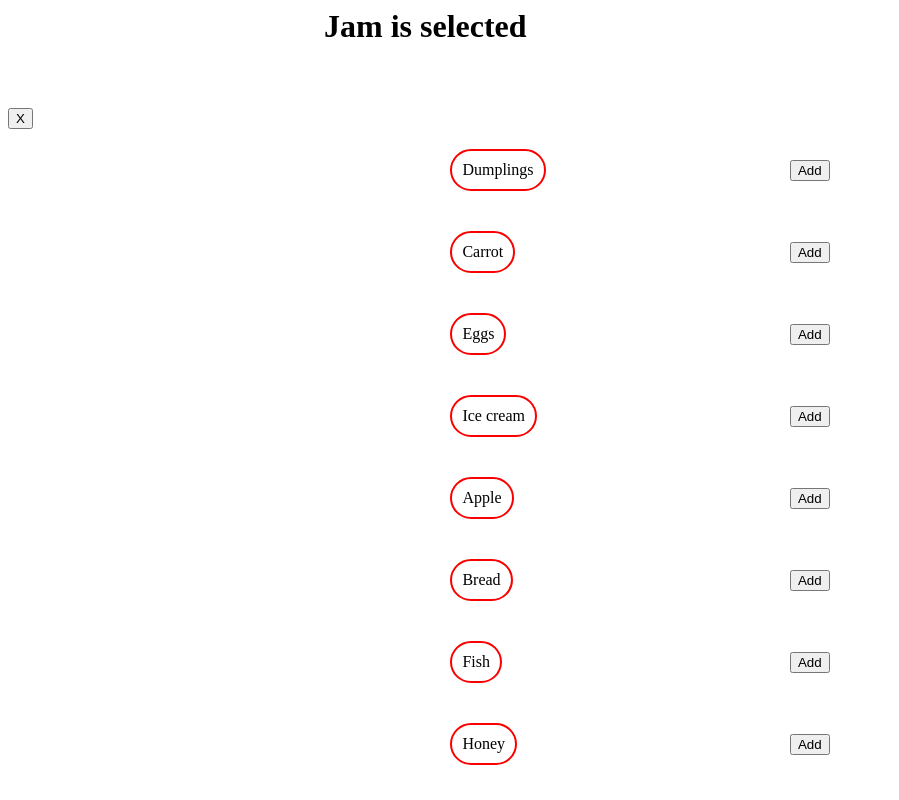
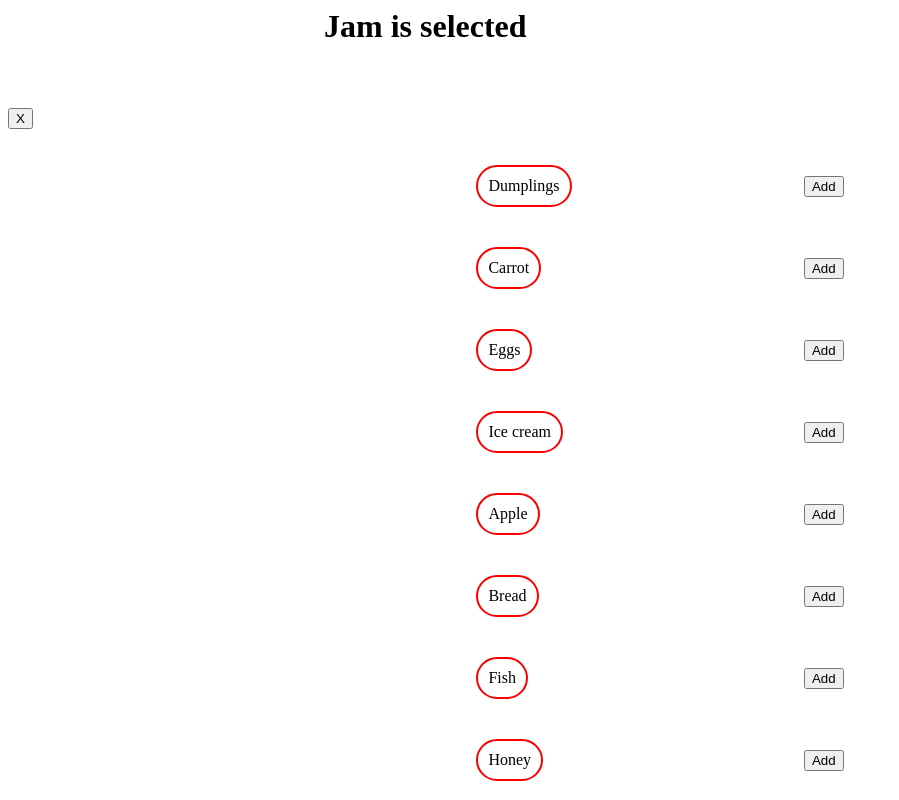
Before and after one commit to mate-academy/react_goods-selector, a React (Create React App) app: page / in a window 1280 px wide. Shown: the top 800 px of the page, without its empty margins (0-899 px from the left). Built offline with nearby package versions, Linux system fonts and the light colour scheme; the HTML template or start-up script is replaced by a standard one.

Commit message:
fixed issues

```diff
--- a/src/App.js
+++ b/src/App.js
@@ -62,9 +62,6 @@ class App extends React.Component {
    }
 
    buttonText(good) {
-     // eslint-disable-next-line no-console
-     console.log('it is alive');
-
      return this.state.goodsList.some(el => el === good)
        ? 'Remove' : 'Add';
    }
@@ -92,8 +89,9 @@ class App extends React.Component {
          >
            X
          </button>
+         <ul>
            {goodsFromServer.map(good => (
-           <p key={uuidv4()} className="App__good-container">
+             <li key={uuidv4()} className="App__good-container">
                <span className={`App__good-item ${this.goodStatus(good)}`}>
                  {good}
                </span>
@@ -103,10 +101,15 @@ class App extends React.Component {
                  className="App__good-item-button"
                  onClick={() => this.changeStatus(good)}
                >
-               {this.buttonText(good)}
+                 {
+                   this.state.goodsList.some(el => el === good)
+                     ? 'Remove'
+                     : 'Add'
+                }
                </button>
-           </p>
+             </li>
            ))}
+         </ul>
        </div>
      );
    }
```
Lines whose indentation alone changed are shown as unchanged.
